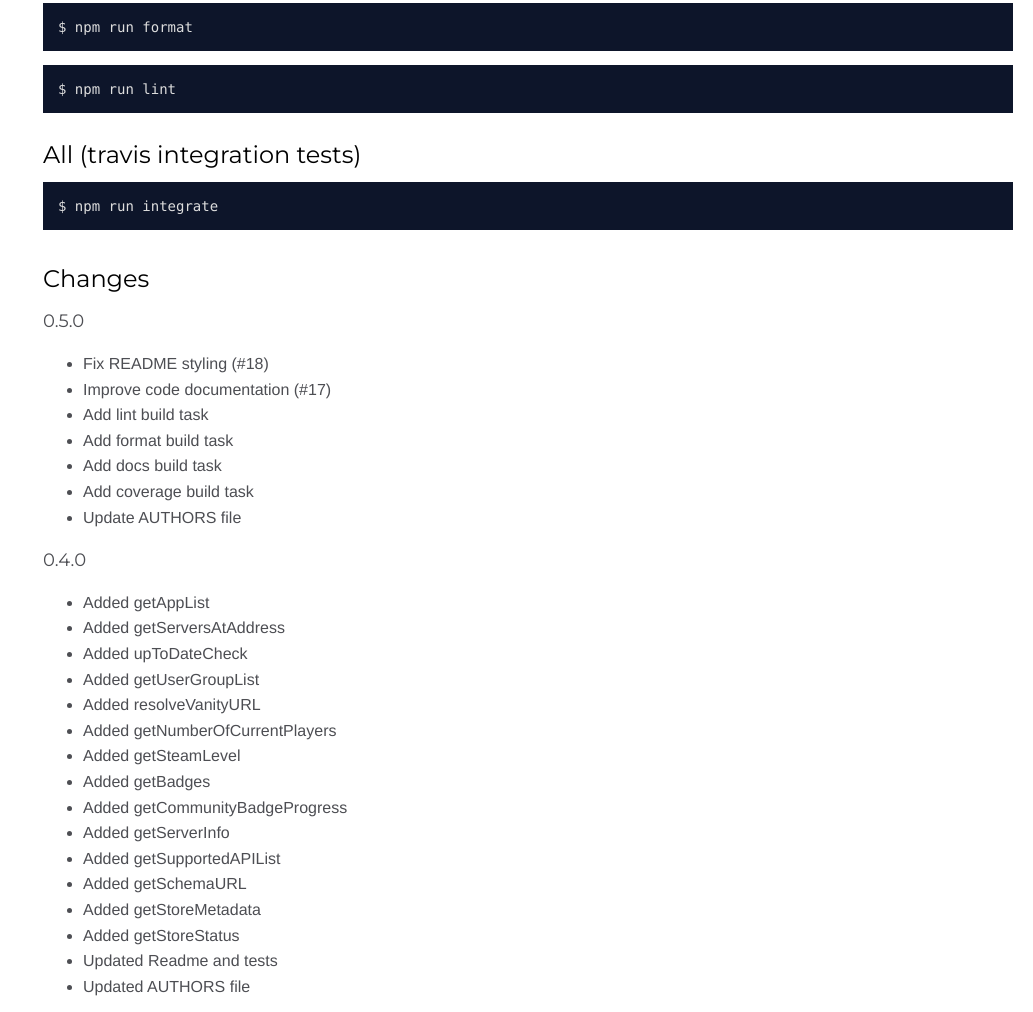
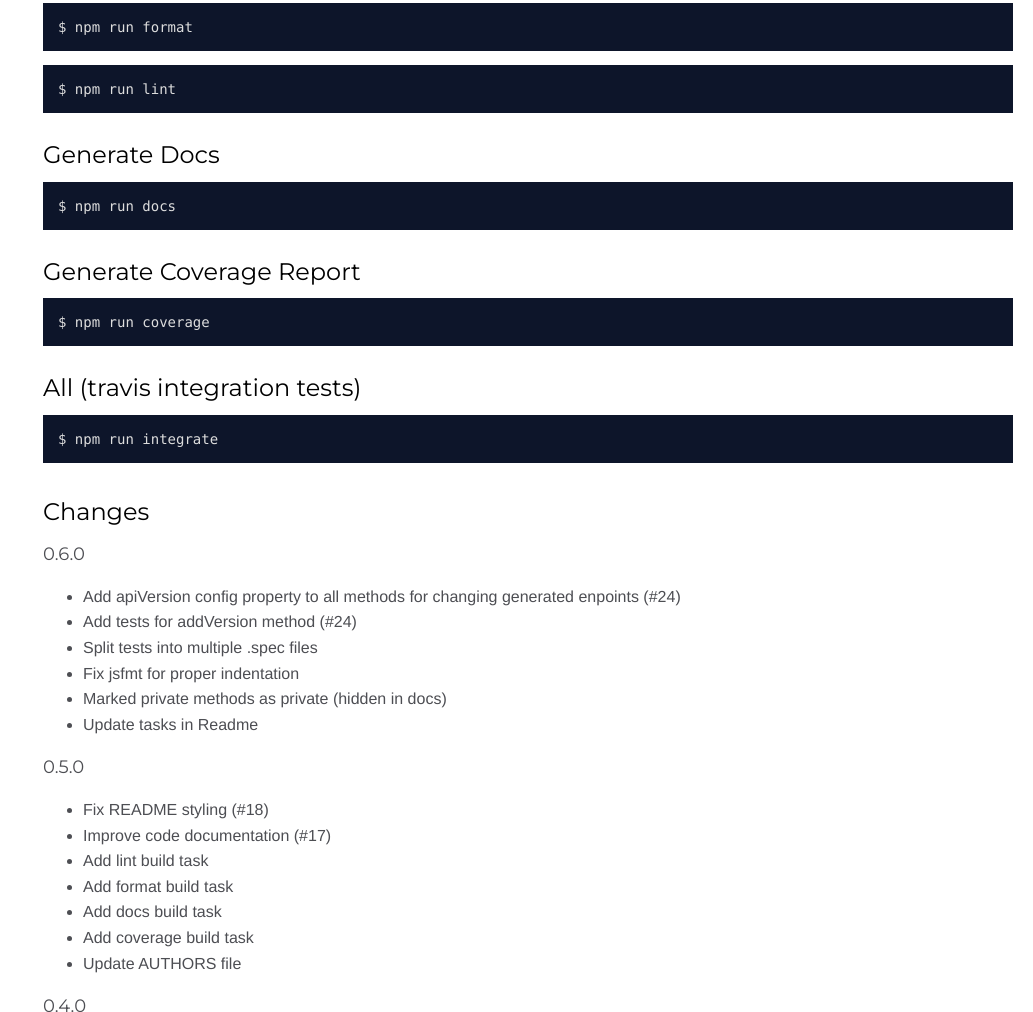
Before and after one commit to Tidwell/nodeSteam, a website: page docs/index.html in a window 1280 px wide. Shown: the part 6587-7599 px from the top of the page, without its empty margins (247-1280 px from the left). Drawn offline with Linux system fonts and the light colour scheme.

Commit message:
relase 0.6.0 (#26)

```diff
--- a/docs/index.html
+++ b/docs/index.html
@@ -261,7 +261,15 @@ wants a query string formatted as: ?classid0=1234&amp;classid1=5678&amp;class_co
     console.log(data);
   }
 })</code></pre><h3>Run Tests</h3><p><a href="https://travis-ci.org/Tidwell/nodeSteam"><img src="https://travis-ci.org/Tidwell/nodeSteam.svg?branch=master" alt="Build Status"></a></p>
-<pre class="prettyprint source lang-bash"><code>$ npm test</code></pre><h3>Run JsFmt/JsHint</h3><pre class="prettyprint source lang-bash"><code>$ npm run format</code></pre><pre class="prettyprint source lang-bash"><code>$ npm run lint</code></pre><h3>All (travis integration tests)</h3><pre class="prettyprint source lang-bash"><code>$ npm run integrate</code></pre><h2>Changes</h2><h4>0.5.0</h4><ul>
+<pre class="prettyprint source lang-bash"><code>$ npm test</code></pre><h3>Run JsFmt/JsHint</h3><pre class="prettyprint source lang-bash"><code>$ npm run format</code></pre><pre class="prettyprint source lang-bash"><code>$ npm run lint</code></pre><h3>Generate Docs</h3><pre class="prettyprint source lang-bash"><code>$ npm run docs</code></pre><h3>Generate Coverage Report</h3><pre class="prettyprint source lang-bash"><code>$ npm run coverage</code></pre><h3>All (travis integration tests)</h3><pre class="prettyprint source lang-bash"><code>$ npm run integrate</code></pre><h2>Changes</h2><h4>0.6.0</h4><ul>
+<li>Add apiVersion config property to all methods for changing generated enpoints (#24)</li>
+<li>Add tests for addVersion method (#24)</li>
+<li>Split tests into multiple .spec files</li>
+<li>Fix jsfmt for proper indentation</li>
+<li>Marked private methods as private (hidden in docs)</li>
+<li>Update tasks in Readme</li>
+</ul>
+<h4>0.5.0</h4><ul>
 <li>Fix README styling (#18)</li>
 <li>Improve code documentation (#17)</li>
 <li>Add lint build task</li>
@@ -337,7 +345,7 @@ wants a query string formatted as: ?classid0=1234&amp;classid1=5678&amp;class_co
 <br class="clear">
 
 <footer>
-    Documentation generated by <a href="https://github.com/jsdoc3/jsdoc">JSDoc 3.4.3</a> on Sat Aug 05 2017 17:21:59 GMT-0400 (EDT) using the <a href="https://github.com/clenemt/docdash">docdash</a> theme.
+    Documentation generated by <a href="https://github.com/jsdoc3/jsdoc">JSDoc 3.4.3</a> on Sat Aug 05 2017 17:31:19 GMT-0400 (EDT) using the <a href="https://github.com/clenemt/docdash">docdash</a> theme.
 </footer>
 
 <script>prettyPrint();</script>
--- a/package.json
+++ b/package.json
@@ -1,6 +1,6 @@
 {
   "name": "steam-web",
-  "version": "0.5.0",
+  "version": "0.6.0",
   "description": "A wrapper for the Steam Web API.",
   "keywords": [
     "steam",
```
Also changed, not shown: docs/steam.html (+1 -1 lines), docs/steam.js.html (+1 -1 lines), README.md.
